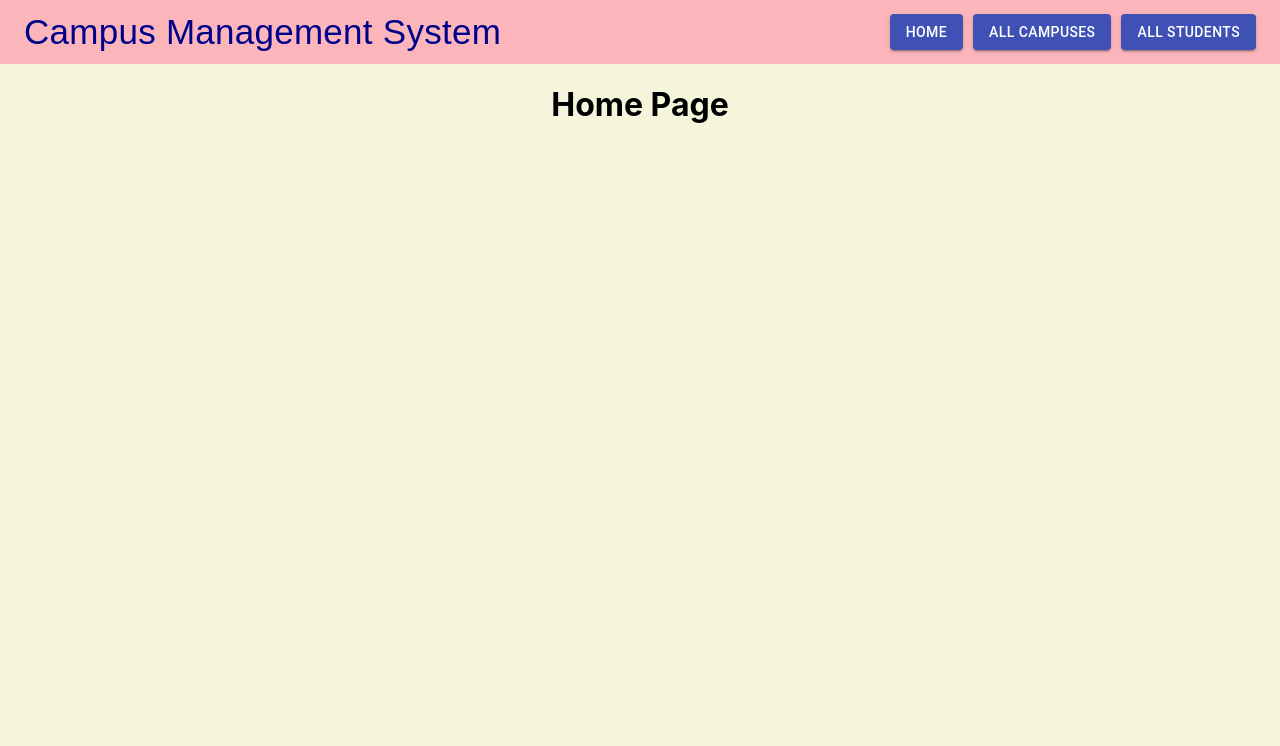
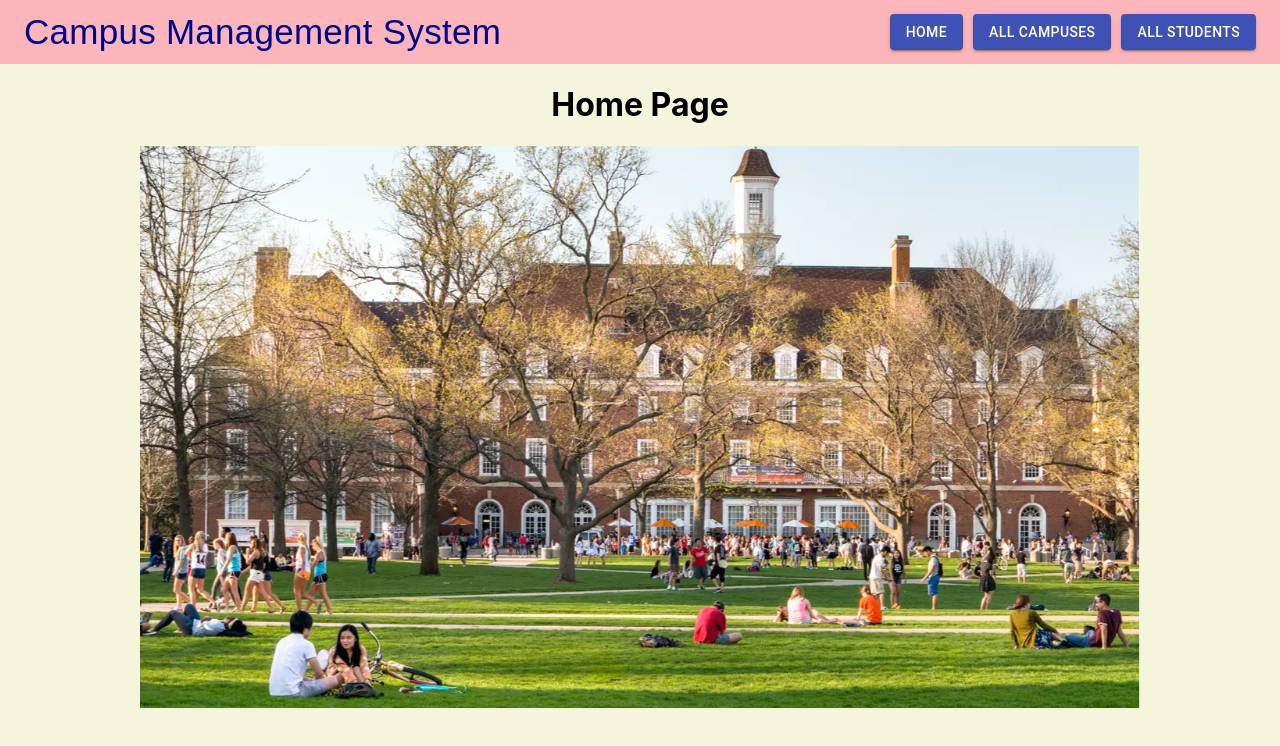
Before and after one commit to bto2442/Final-Project-Client-Side, a React (Create React App) app: page / in a window 1280 px wide. Shown: the top 746 px of the page. Built offline with nearby package versions, Linux system fonts and the light colour scheme.

Commit message:
Added extra images and cleaned up more code

```diff
--- a/src/components/views/CampusView.js
+++ b/src/components/views/CampusView.js
@@ -18,7 +18,7 @@ const CampusView = (props) => {
         <p>{campus.address}</p>
         <p>{campus.description}</p>
         <img src={campus.imageUrl} alt="campus"></img>
-        <p>There are no students.</p>
+        <p>There are no students</p>
       </div>
     );
   }
--- a/src/components/views/HomePageView.js
+++ b/src/components/views/HomePageView.js
@@ -4,11 +4,15 @@ HomePageView.js
 The Views component is responsible for rendering web page with data provided by the corresponding Container component.
 It constructs a React component to display the home page.
 ================================================== */
+import '../../index.css';
+import collegeImage from '../../img/college.png';
+
 const HomePageView = () => {
   // Render Home page view
   return (
     <div >
       <h1>Home Page</h1>
+      <img id = "homeImage" src={collegeImage} alt="college"></img>
     </div>
   );
 }
--- a/src/index.css
+++ b/src/index.css
@@ -12,6 +12,12 @@ code {
     monospace;
 }
 
+#homeImage{
+  height: auto;
+  width: auto;
+  max-width: 1000px;
+  max-height: 1000px;
+}
 
 img{
   height: auto;
```
Also changed, not shown: src/img/college.png (added).
